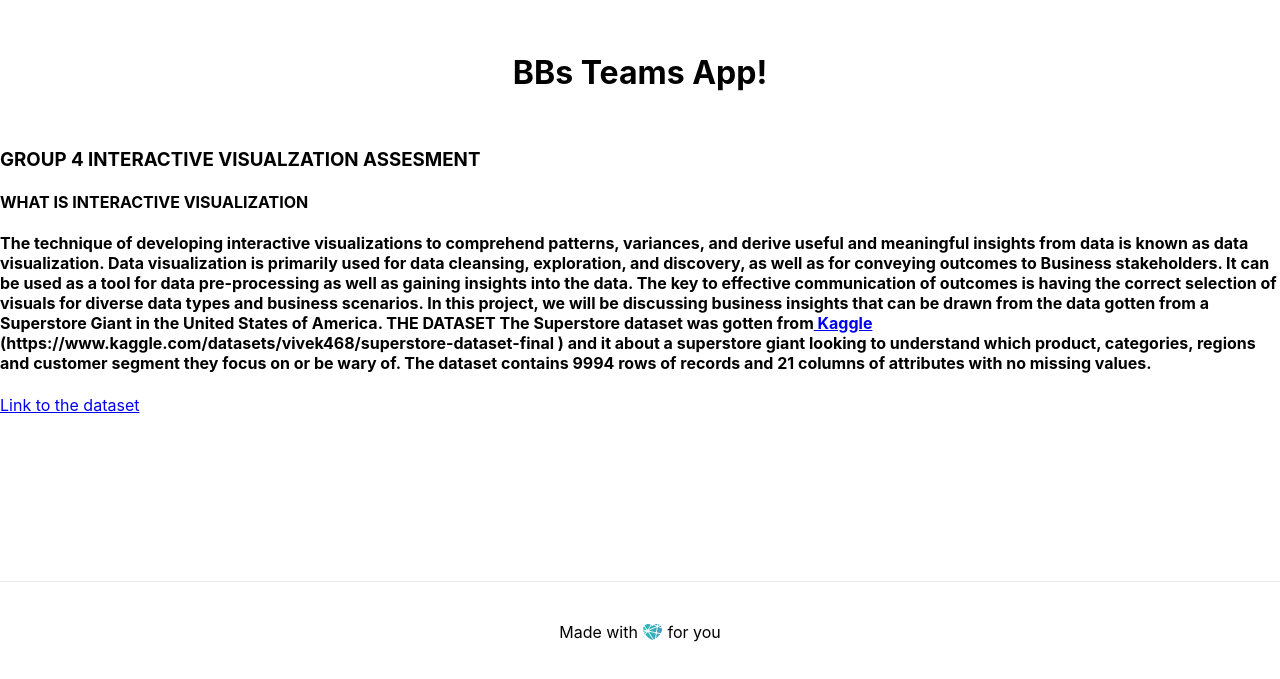
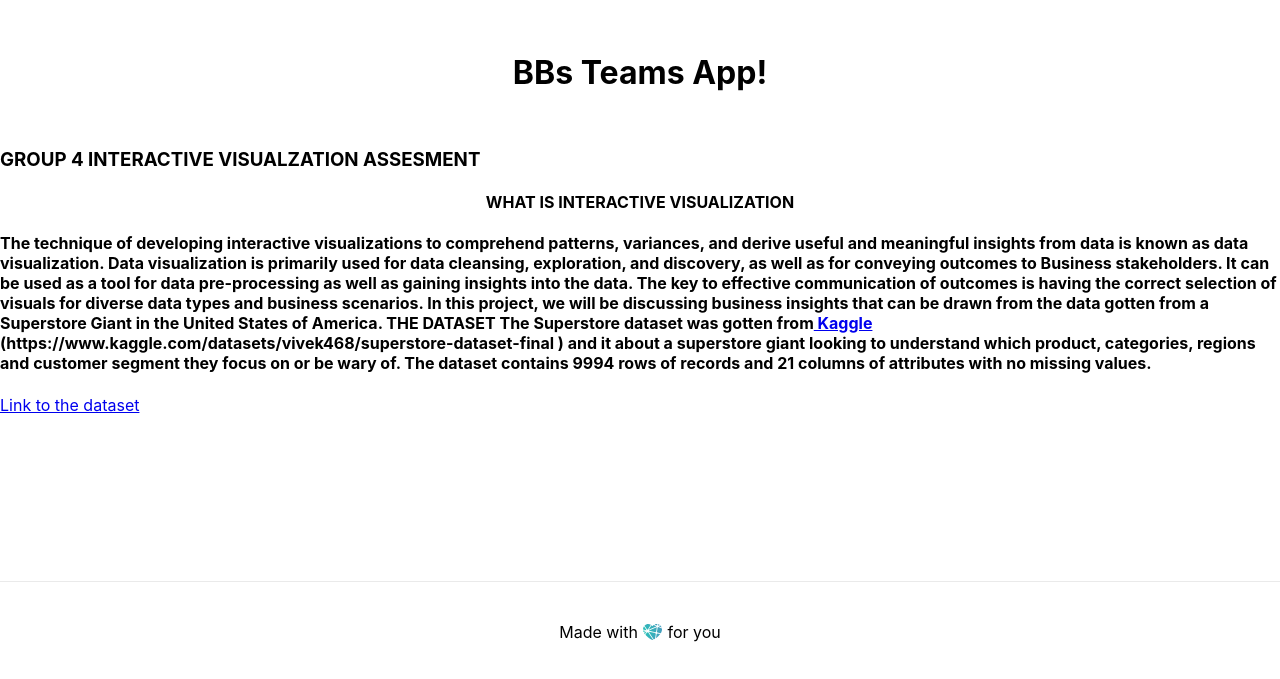
Before and after one commit to Sir-Newton/BBsTeams, a Next.js app in the folder BBsTeams/: page / in a window 1280 px wide. Shown: the part 119-798 px from the top of the page. Built offline with nearby package versions, Linux system fonts and the light colour scheme.

Commit message:
Update index.js

```diff
--- a/BBsTeams/pages/index.js
+++ b/BBsTeams/pages/index.js
@@ -16,7 +16,7 @@ export default function Home() {
 
                 <h3 >GROUP 4 INTERACTIVE VISUALZATION ASSESMENT</h3>
                 <h4 >  </h4>
-                <h4 >WHAT IS INTERACTIVE VISUALIZATION</h4>
+                <h4 align="center">WHAT IS INTERACTIVE VISUALIZATION</h4>
                 <h4>The technique of developing interactive visualizations to comprehend patterns, variances, and derive useful and meaningful
     insights from data is known as data visualization. Data visualization is primarily used for data cleansing, exploration, and discovery, as
     well as for conveying outcomes to Business stakeholders. It can be used as a tool for data pre-processing as well as gaining insights into the data.
```
